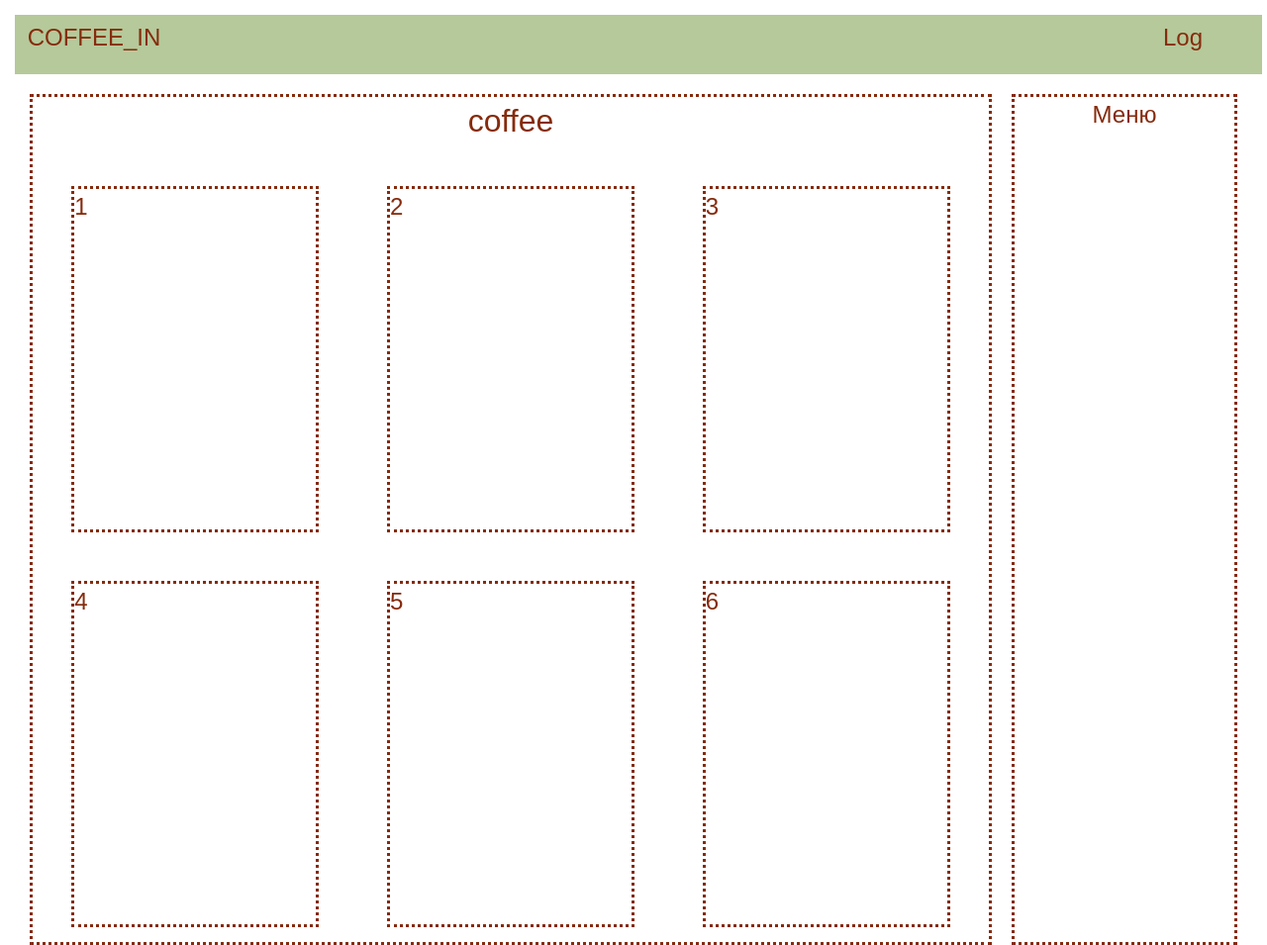
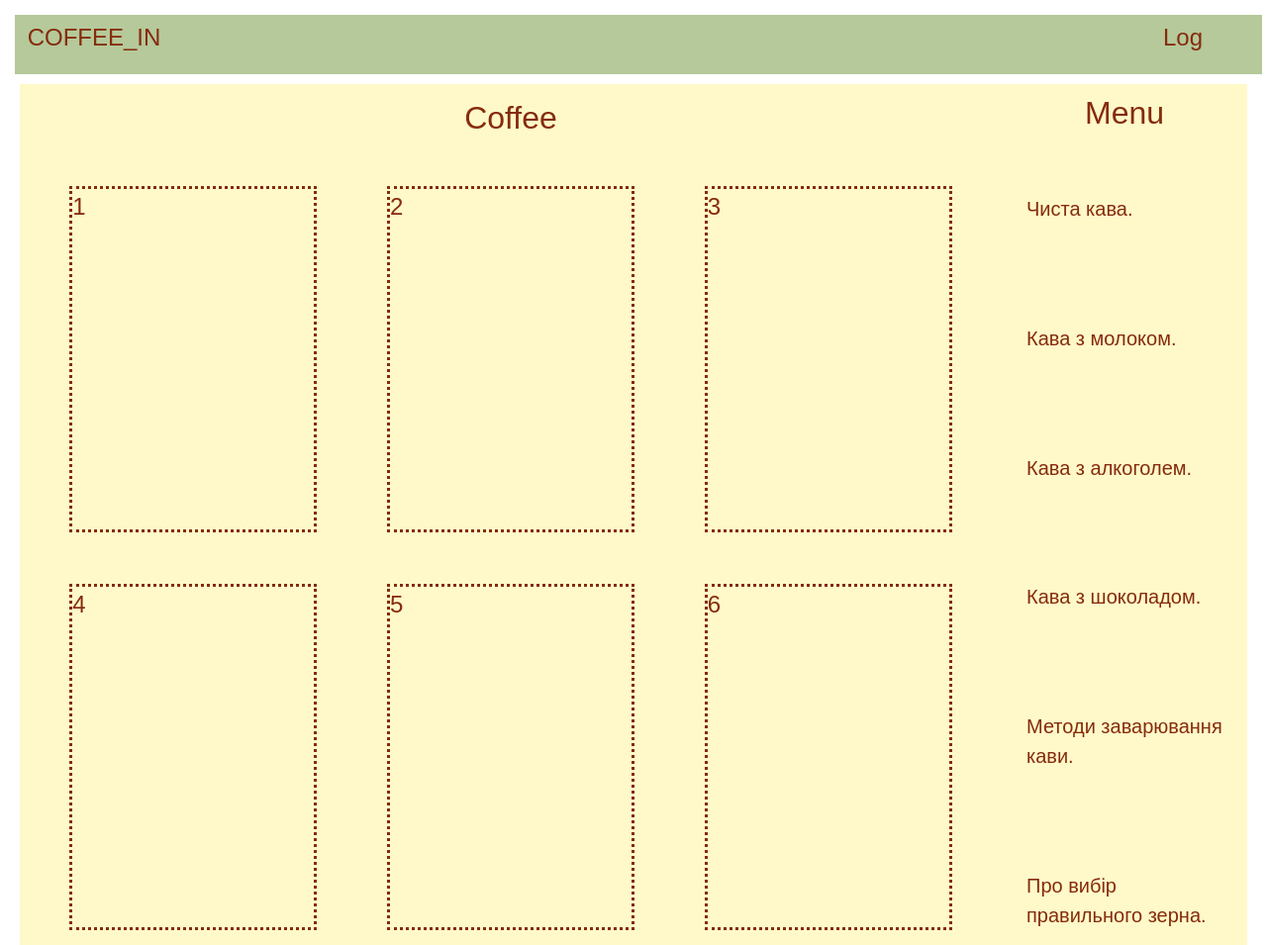
Before and after one commit to alexmais95/cook_html, a plain HTML site: page index.html in a window 1280 px wide. Shown: the top 955 px of the page at 99% size. Drawn offline with nearby package versions, Linux system fonts and the light colour scheme.

Commit message:
add block menu

```diff
--- a/index.html
+++ b/index.html
@@ -13,11 +13,11 @@
 <!--    Шапка з пошуком та логінном.    -->
    <div class='container_menu'>
         <div class='logo'>
-           Coffee_in
+          <a class='link_logo' href="#"> Coffee_in</a>
        </div>
        <div class='search'></div>
        <div class='loggin'>
-            Log
+            <a class="log_nav" href="#">Log</a>
        </div>
 
     </div>
@@ -26,12 +26,22 @@
 
     <div class='container_cent_menu'>
 
-        <div class='right'>Меню</div>
+        <div class='right'>
+            <h2 class='menu'>Menu</h2>
+                <nav class="right_naw">
+                    <a class="nav_link" href="#"> Чиста кава.</a>
+                    <a class="nav_link" href="#"> Кава з молоком.</a>
+                    <a class="nav_link" href="#"> Кава з алкоголем.</a>
+                    <a class="nav_link" href="#"> Кава з шоколадом.</a>
+                    <a class="nav_link" href="#"> Методи заварювання кави.</a>
+                    <a class="nav_link" href="#"> Про вибір правильного зерна.</a>
+                </nav>
+        </div>
 
         <div class='left'>
 
                 <div class="left_top">
-                    <h2 class='left_top_text'>coffee</h2>
+                    <h2 class='left_top_text'>Coffee</h2>
                 </div>
 
                 <div class='left_center'>
--- a/style_css/style.css
+++ b/style_css/style.css
@@ -24,6 +24,22 @@
     text-transform: uppercase;
     text-align: center;
 }
+.log_nav {
+    text-decoration: none;
+    color: #862B0D;
+    transition: color 0.2s linear;
+}
+.log_nav:hover {
+    color: #FFF9C9;
+}
+.link_logo {
+    text-decoration: none;
+    color: #862B0D;
+    transition: color 0.2s linear;
+}
+.link_logo:hover {
+    color: #FFF9C9;
+}
 
 .search {
 
@@ -47,14 +63,14 @@
     padding: 10px;
     height: 100%;
     color: #862B0D;
-/*    background: #e9b384;*/
+    background: #FFF9C9;
     font-size: 24px;
     font-family: fantasy;
 }
 
 
 .left {
-    border: dotted;
+/*    border: dotted;*/
     display: flex;
     position: absolute;
     flex-direction: column;
@@ -104,7 +120,7 @@
 
 }
 .right {
-    border: dotted;
+/*    border: dotted;*/
     position: absolute;
     right: 0;
     left: 80%;
@@ -113,12 +129,34 @@
     margin: 10px;
     z-index: 3;
     text-align: center;
+    display: flex;
+    justify-content: space-between;
+    flex-direction: column;
 
+}
+.right_naw {
+    font-size: 20px;
+    height: 90%;
+    display: flex;
+    justify-content: space-between;
+    flex-direction: column;
+}
+
+.nav_link {
+     color: #862B0D;
+     text-decoration: none;
+    display: flex;
+    margin: 15px;
+    text-align: left;
+    transition: color 0.2s linear;
+}
+.nav_link:hover {
+    color:  #B5C99A;
 }
 .container_buttom_menu {
     margin: 5px;
     margin-bottom: 5px;
-    height: 150px;
+    height: 250px;
     width: 100%;
     background: #FFC95F;
 }
```
